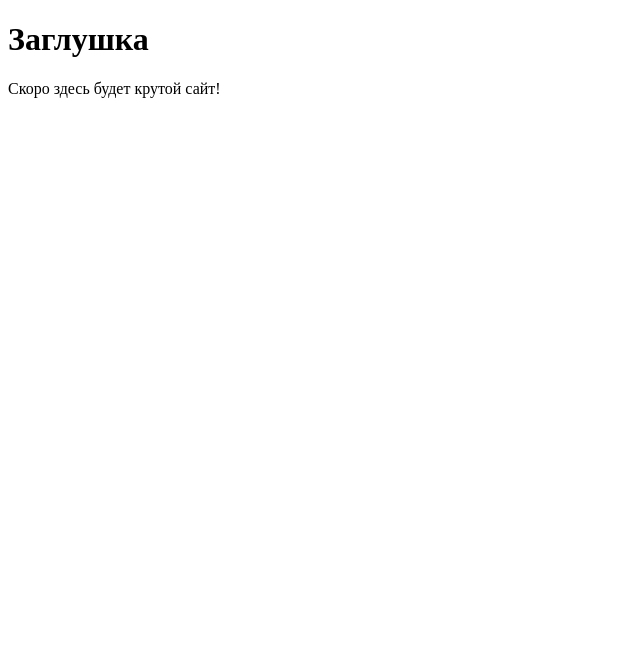
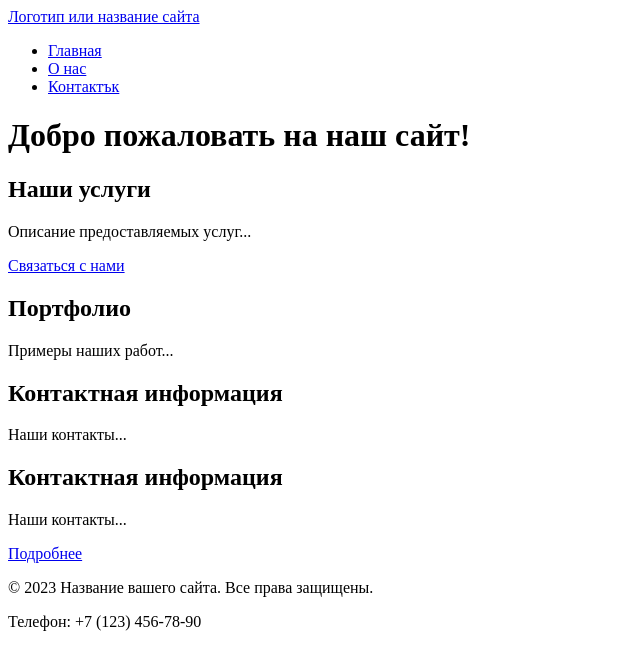
Before and after one commit to viktoris19/fullstak, a plain HTML site: page index.html in a window 1280 px wide. Shown: the whole page, without its empty margins (0-640 px from the left). Drawn offline with Linux system fonts and the light colour scheme.

Commit message:
feat: add multi page

```diff
--- a/index.html
+++ b/index.html
@@ -1,15 +1,55 @@
 <!DOCTYPE html>
 <html lang="ru">
 <head>
-<meta charset="UTF-8">
-<!-- Важная мета-информация для корректного отображения на мобильных устройствах -->
-<meta name="viewport" content="width=device-width, initial-scale=1.0">
-<title>Мой первый проект</title>
-<!-- Подключение фавиконки -->
-<link rel="icon" href="../assets/favicon.ico" type="image/x-icon">
+    <meta charset="UTF-8">
+    <meta name="viewport" content="width=device-width, initial-scale=1.0">
+    <title>Главная - Название вашего сайта</title>
+    <meta name="description" content="Краткое описание главной страницы вашего сайта">
+    <link rel="icon" href="assets/favicon.ico" type="image/x-icon">
 </head>
 <body>
-<h1>Заглушка</h1>
-<p>Скоро здесь будет крутой сайт!</p>
+    <!-- Шапка сайта -->
+    <header>
+        <a href="/">Логотип или название сайта</a>
+        <!-- Главное меню навигации -->
+        <nav>
+            <ul>
+                <li><a href="index.html">Главная</a></li>
+                <li><a href="about.html">О нас</a></li>
+                <li><a href="contacts.html">Контактък</a></li>
+            </ul>
+        </nav>
+    </header>
+
+    <!-- Уникальное основное содержимое страницы -->
+    <main>
+        <h1>Добро пожаловать на наш сайт!</h1>
+        <!-- Секция 1 с якорем -->
+        <section id="services">
+            <h2>Наши услуги</h2>
+            <p>Описание предоставляемых услуг...</p>
+            <a href="#contacts">Связаться с нами</a> <!-- Якорная ссылка внутри страницы -->
+        </section>
+        <!-- Секция 2 с якорем -->
+        <section id="portfolio">
+            <h2>Портфолио</h2>
+            <p>Примеры наших работ...</p>
+        </section>
+        <!-- Секция 3 с якорем -->
+        <section id="contacts">
+            <h2>Контактная информация</h2>
+            <p>Наши контакты...</p>
+                <section id="contacts">
+            <h2>Контактная информация</h2>
+            <p>Наши контакты...</p>
+            <a href="contacts.html">Подробнее</a> <!-- Ссылка на отдельную страницу -->
+        </section>
+    </main>
+
+    <!-- Подвал сайта -->
+    <footer>
+        <p>&copy; 2023 Название вашего сайта. Все права защищены.</p>
+        <p>Телефон: +7 (123) 456-78-90</p>
+    </footer>
 </body>
 </html>
```
Also changed, not shown: about.html (added, +45 -0 lines), contacts.html (added, +44 -0 lines).
